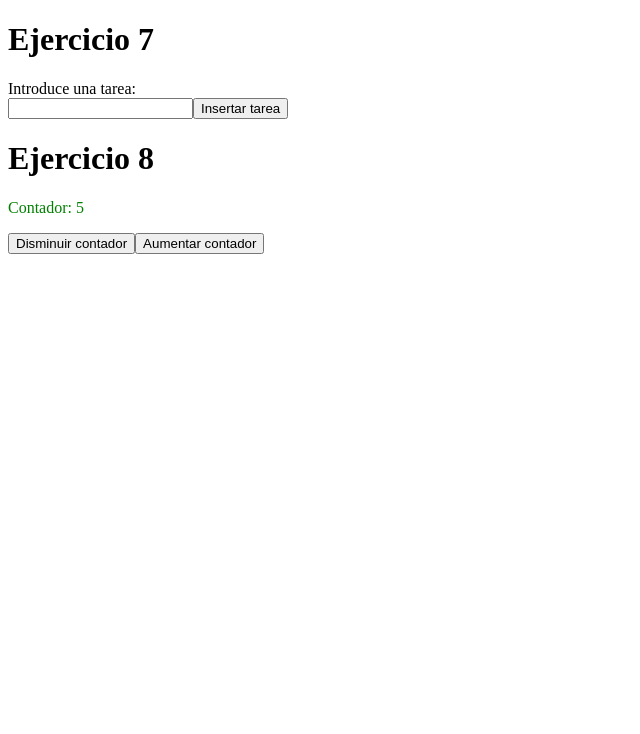
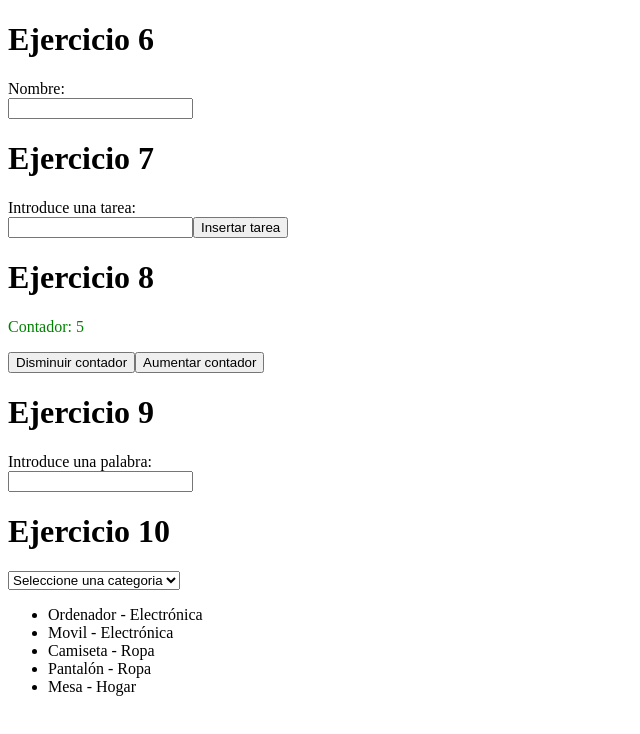
Before and after one commit to Sisselio/PR-practica-1, a Nuxt app: page /ejercicios in a window 1280 px wide. Shown: the top 734 px of the page, without its empty margins (0-640 px from the left). Built offline with nearby package versions, Linux system fonts and the light colour scheme.

Commit message:
feat(exercises): finished ejercicios2

```diff
--- a/app/pages/ejercicios.vue
+++ b/app/pages/ejercicios.vue
@@ -108,7 +108,7 @@ Usa v-model para enlazar el input con una variable reactiva.
 
 Usa interpolación para mostrar el mensaje en tiempo real. -->
 
-  <!-- <div id="ej6">
+  <div id="ej6">
     <form action="#">
       <h1>Ejercicio 6</h1>
       <label for="nombre"
@@ -116,7 +116,7 @@ Usa interpolación para mostrar el mensaje en tiempo real. -->
       ><br />
       <input type="text" v-model="modelValue.name" />
     </form>
-  </div> -->
+  </div>
 
   <!-- ✅ Ejercicio 7: Lista de tareas con añadir y eliminar
 
@@ -196,16 +196,39 @@ Usa un computed o watch para analizar la palabra.
 
 Ignora mayúsculas/minúsculas. -->
 
+  <div id="ej9">
+    <h1>Ejercicio 9</h1>
+    <form action="#">
+      <label for="palabra"
+        >Introduce una palabra: <span>{{ wordValue.name }}</span></label
+      ><br />
+      <input type="text" name="palabra" id="palabra" v-model="wordValue.name" />
+      <label for="isPalindrome">{{ palindrome }}</label>
+    </form>
+  </div>
+
   <!-- ✅ Ejercicio 10: Select dinámico y filtro de productos
-
 Enunciado
-Crea una lista de productos con nombre y categoría. Agrega un con categorías para filtrar los productos.
+Crea una lista de productos con nombre y categoría. Agrega un select con categorías para filtrar los productos.
 Requisitos: Usa un array de productos (nombre y categoría). Usa un computed para mostrar los productos
 filtrados por la categoría seleccionada. Muestra todos si no se ha seleccionado ninguna categoría. -->
+  <div id="ej10">
+    <h1>Ejercicio 10</h1>
+    <select name="categorias" id="category" v-model="selectedCategory">
+      <option value="">Seleccione una categoria</option>
+      <option v-for="category in categories" :key="category" :value="category">
+        {{ category }}
+      </option>
+    </select>
+    <ul>
+      <li v-for="product in filteredProducts" :key="product.name">
+        {{ product.name }} - {{ product.category }}
+      </li>
+    </ul>
+  </div>
 </template>
 <script setup>
-// import Child from "./Child.vue";
-import { ref, computed } from "vue";
+import { ref, watch } from "vue";
 // Ejercicio 1
 const mensaje = ref("Ejercicio 1");
 // Ejercicio 2
@@ -247,6 +270,45 @@ function AdminContador(num) {
 }
 
 // Ejercicio 9
-
-// Ejercicio 16
+const wordValue = ref({
+  name: "",
+});
+const palindrome = ref("");
+function isPalindrome(str) {
+  const re = /[\W_]/g;
+  const cleanStr = str.toLowerCase().replace(re, "");
+  return cleanStr === cleanStr.split("").reverse().join("");
+}
+function checkIsPalindrome() {
+  if (isPalindrome(wordValue.value.name)) {
+    palindrome.value = "  Es palindromo";
+  } else {
+    palindrome.value = "  No es palindromo";
+  }
+}
+watch(() => wordValue.value.name, checkIsPalindrome);
+// Ejercicio 10
+const products = ref([
+  { name: "Ordenador", category: "Electrónica" },
+  { name: "Movil", category: "Electrónica" },
+  { name: "Camiseta", category: "Ropa" },
+  { name: "Pantalón", category: "Ropa" },
+  { name: "Mesa", category: "Hogar" },
+]);
+const selectedCategory = ref("");
+const categories = computed(() => {
+  // esto crea un array con solo las categorias
+  const allCategories = products.value.map((p) => p.category);
+  // esto con set quita los repetidos y al poner ... delante lo reconvierte a un array normal
+  return [...new Set(allCategories)];
+});
+const filteredProducts = computed(() => {
+  if (!selectedCategory.value) {
+    return products.value;
+  }
+  return products.value.filter(
+    // esto hace que el resultado sean los elementos del array que coincieden con lo seleccionado en el select
+    (product) => product.category === selectedCategory.value
+  );
+});
 </script>
```
